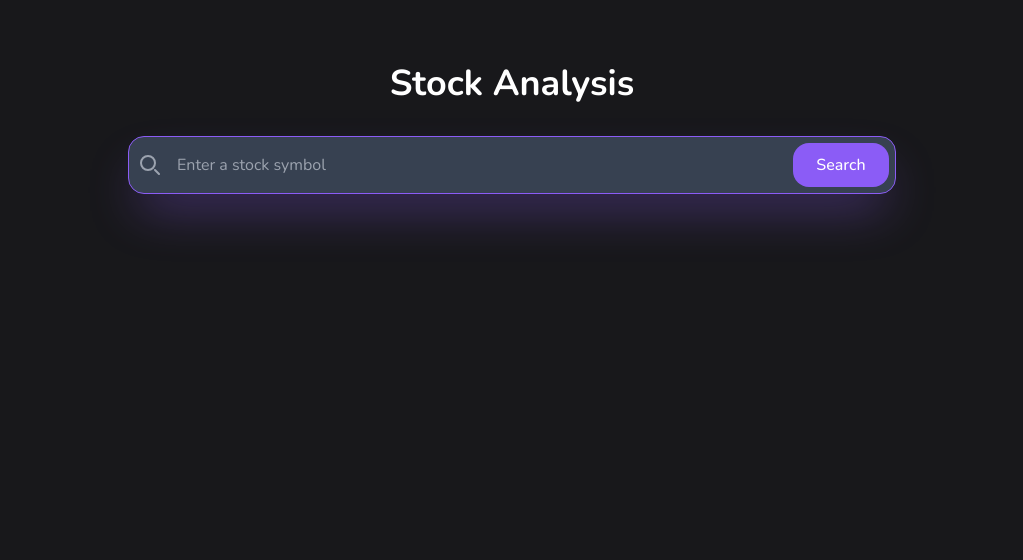
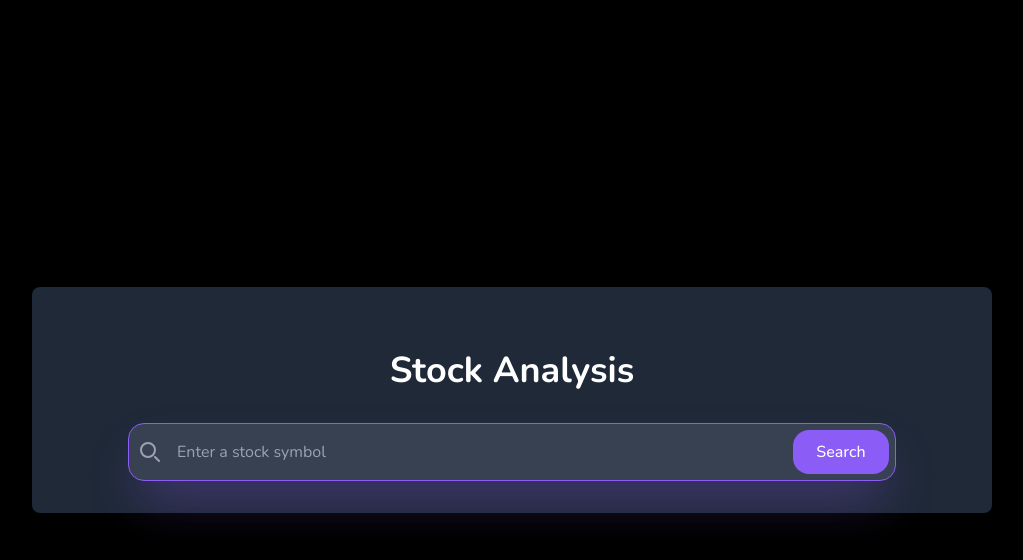
Before and after one commit to kantarabdullah/finvestai, a Next.js app: page / in a window 1280 px wide. Shown: the top 560 px of the page, without its empty margins (128-1151 px from the left). Built offline with nearby package versions, Linux system fonts and the light colour scheme.

Commit message:
Update page.js

```diff
--- a/src/app/page.js
+++ b/src/app/page.js
@@ -10,8 +10,8 @@ export default function Home() {
   const [stocks, setStocks] = useState([])
 
   return (
-    <main>
-      <div className="p-8">
+    <main className="bg-black min-h-screen flex flex-col items-center justify-center">
+      <div className="p-8 w-3/4 bg-gray-800 rounded-lg shadow-md">
         <h1 className="text-center text-4xl font-bold my-8 text-white">
           Stock Analysis
         </h1>
@@ -52,9 +52,9 @@ export default function Home() {
 
         {choices.map((choice) => {
           return (
-            <p className="text-white mt-8 w-full" key={choice.index}>
-              <ReactMarkdown>{choice.message.content}</ReactMarkdown>
-            </p>
+            <div className="text-white mt-8 w-full" key={choice.index}>
+              <div dangerouslySetInnerHTML={{ __html: choice.message.content }} />
+            </div>
           )
         })}
       </div>
```
